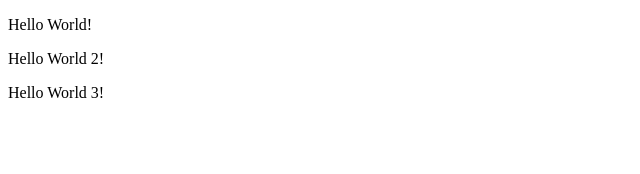
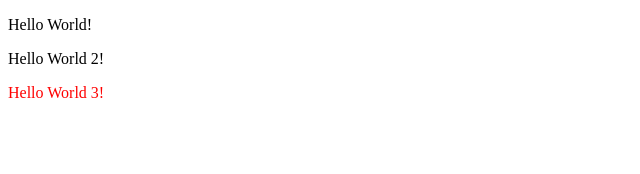
Before and after one commit to AliaksandrHvozdzeu/ReactJS-Global-Mentoring-Program-2020Q3, a React app: page / in a window 1280 px wide. Shown: the top 174 px of the page, without its empty margins (0-640 px from the left). Built offline with nearby package versions, Linux system fonts and the light colour scheme.

Commit message:
Create test components

```diff
--- /dev/null
+++ b/src/App.css
@@ -0,0 +1,3 @@
+.component {
+    color: red;
+}
--- a/src/app.jsx
+++ b/src/app.jsx
@@ -1,9 +1,17 @@
 import React from 'react';
+import './App.css';
 import HelloWorld from './components/HelloWorld';
 import HelloWorld2 from './components/HelloWorld2';
 
 function App() {
-  const component = React.createElement('p', {}, 'Hello World 3!');
+  const component = React.createElement(
+    'p',
+    {
+      id: 'id_0001',
+      className: 'component',
+    },
+    'Hello World 3!'
+  );
 
   return (
     <div className="App">
```
